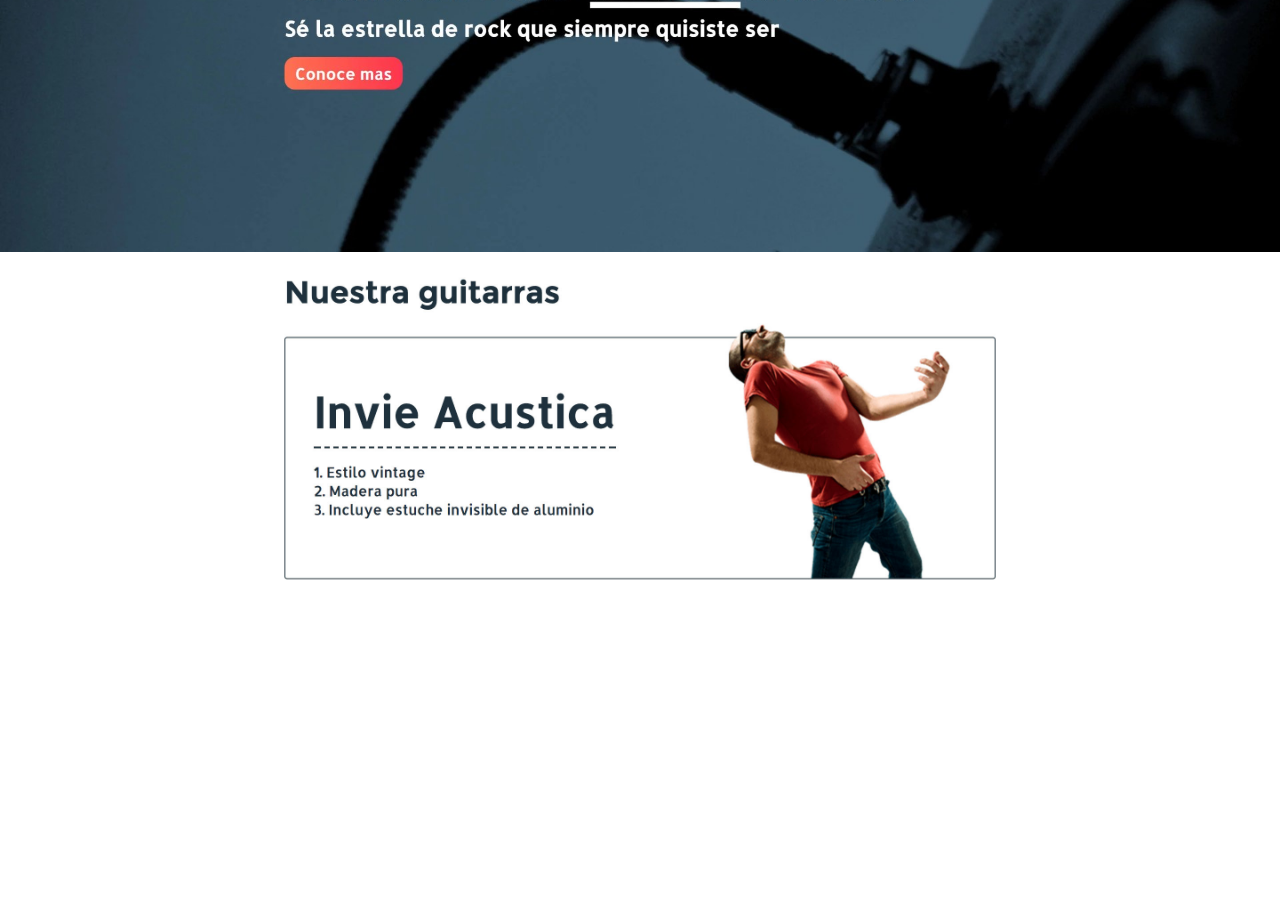
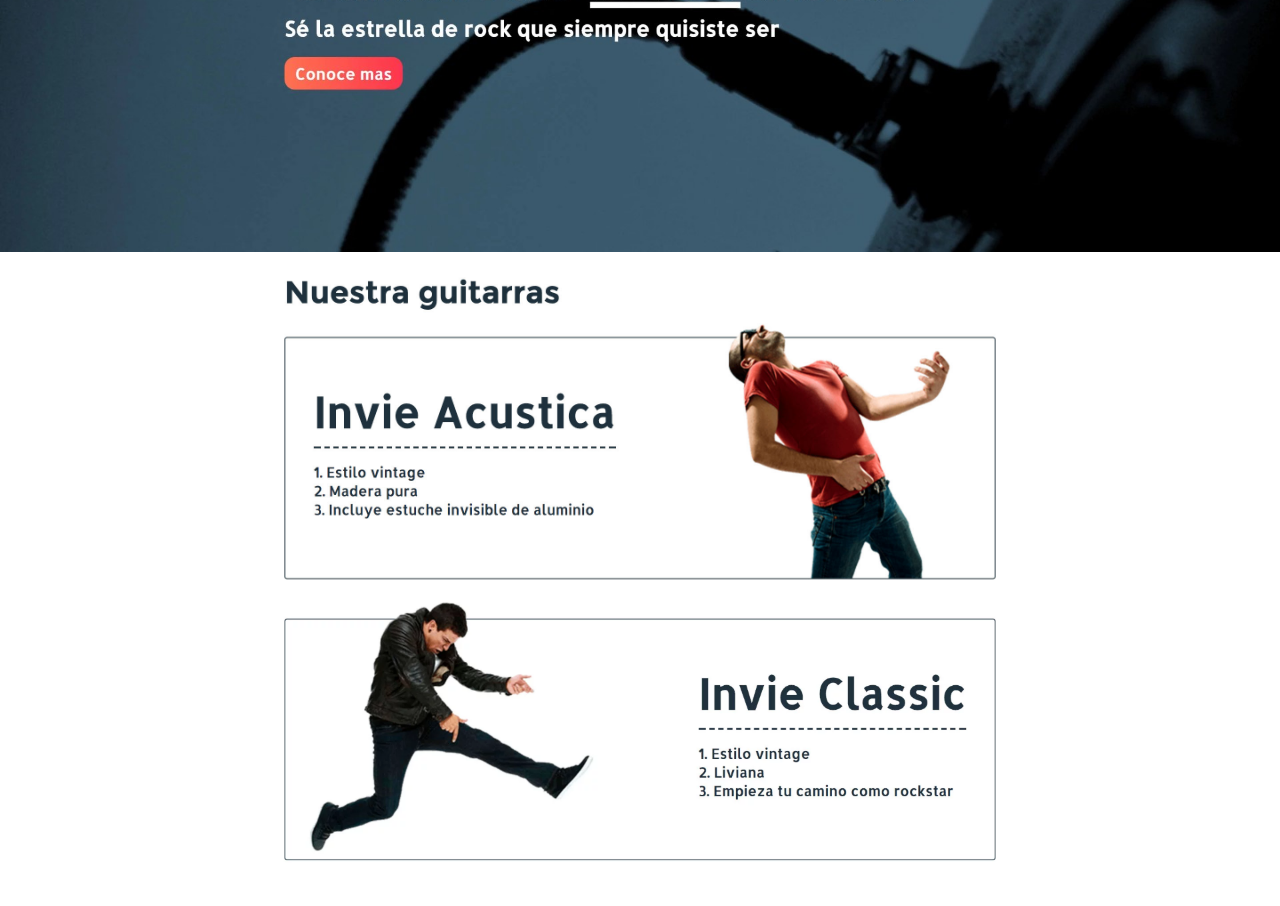
Before and after one commit to AdrianCAmes/InvieGitHub, a plain HTML site: page Index.html in a window 1280 px wide. Shown: the part 222-1128 px from the top of the page. Before the commit the page ends 814 px from the top, so only its background shows below. Drawn offline with Linux system fonts and the light colour scheme.

Commit message:
Agregando Clasica

```diff
--- a/Index.html
+++ b/Index.html
@@ -15,5 +15,6 @@
     <img src="Header.jpg" alt="">
     <img src="Hero.jpg" alt="">
     <img src="Acustica.jpg" alt="">
+    <img src="Clasica.jpg" alt="">
   </body>
 </html>
```
Also changed, not shown: Clasica.jpg (added).
